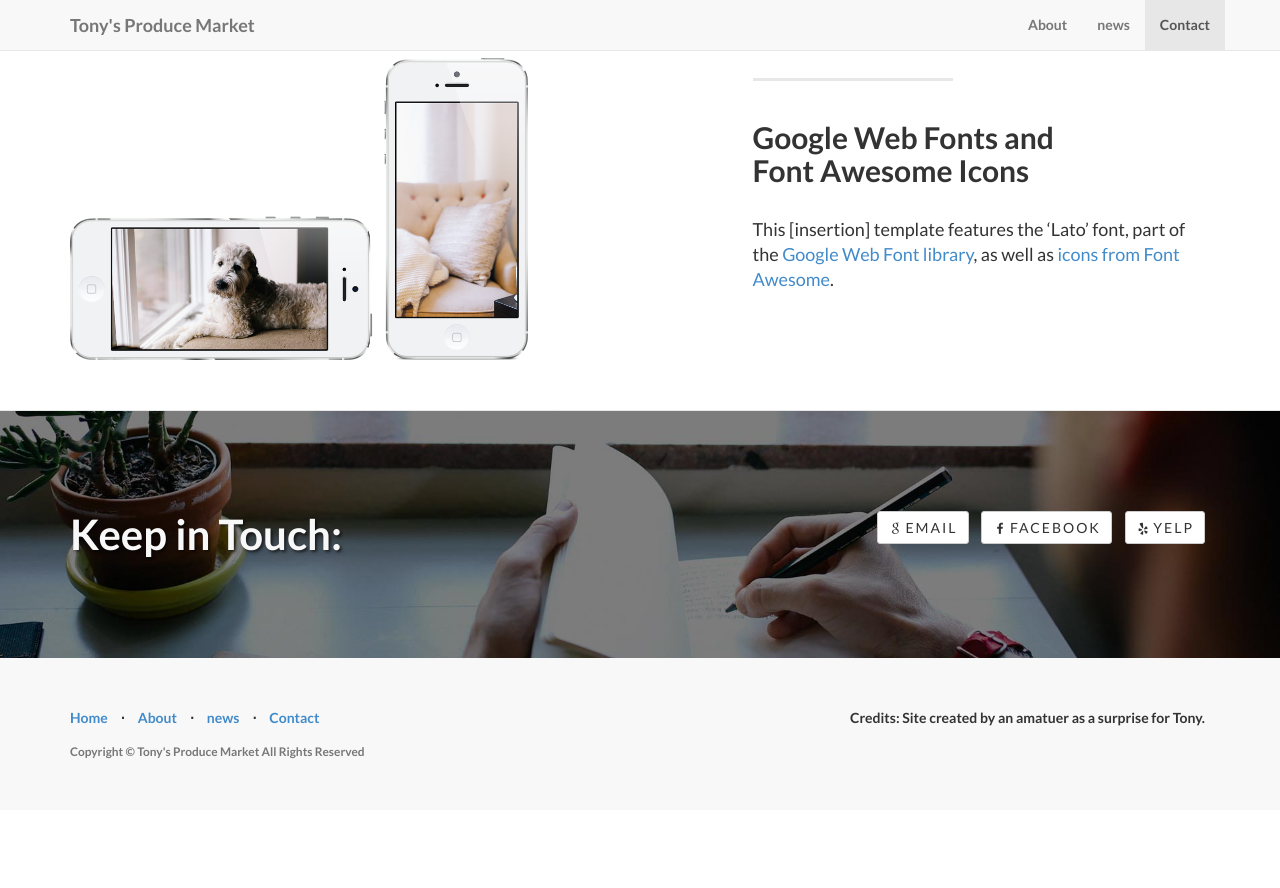
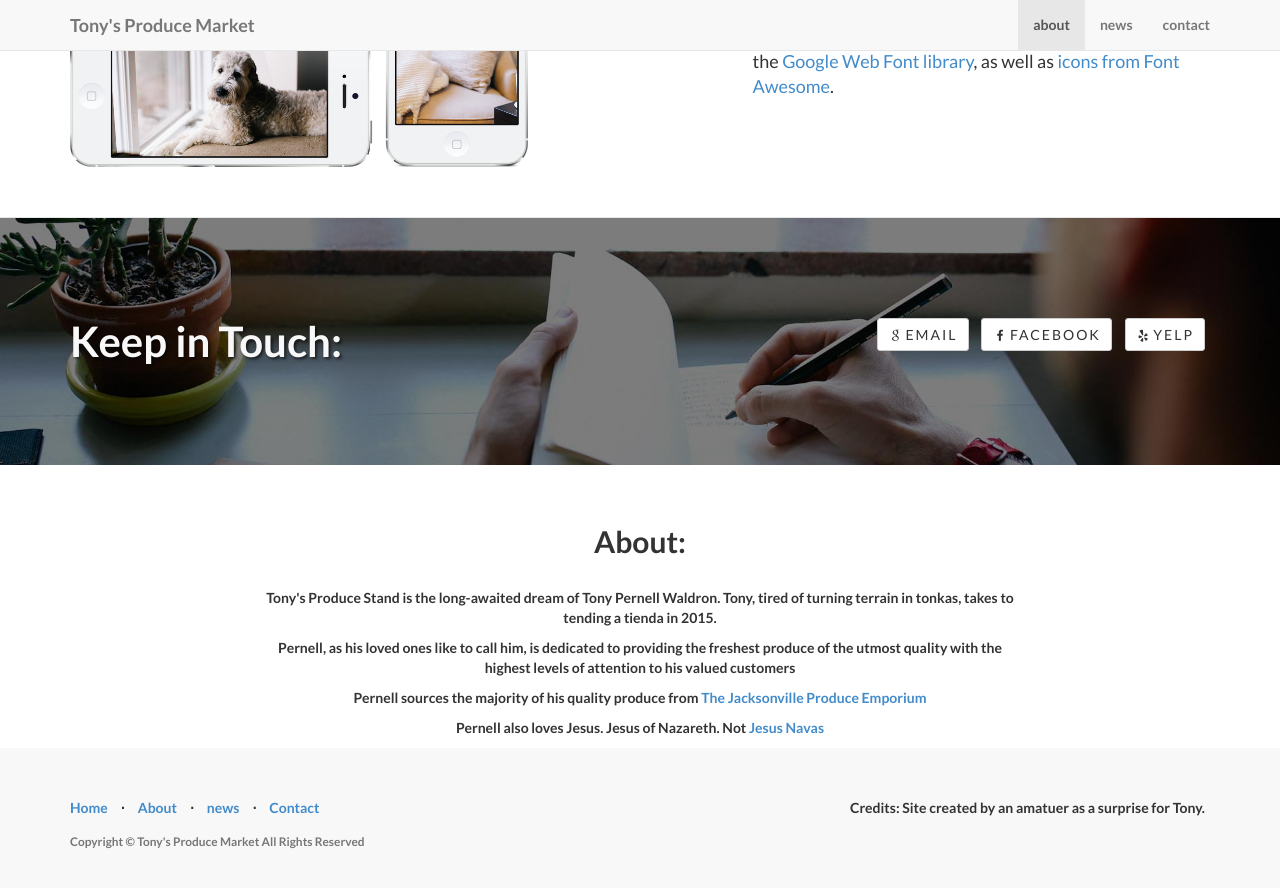
Before and after one commit to TonysProduceMarket/tonysproducemarket.com, a Jekyll site: the page built from index.html, in a window 1280 px wide and 900 px high, scrolled down 1846 px. Shown: the top 888 px of the window. Built offline with Jekyll 4.4.1, drawn with Linux system fonts in a browser that asks for light colours; before the commit the page ends 2656 px from its top, so only the background shows below that; some of the changed text lies outside the part shown.

Commit message:
Changed the location of the About statment, modified it a little. Lowercased navbar

```diff
--- a/_includes/about.html
+++ b/_includes/about.html
@@ -3,12 +3,13 @@
         <div class="row">
             <div class="col-lg-8 col-lg-offset-2">
               <br/><br/>
-              <h2>Tony's Story:</h2>
+              <h2>About:</h2>
               <br/>
-                <p>Tony Pernell Waldron realized his dream in 2015 in creating a produce stand dedicated to quality and honesty. Tony, an avid horticulturist, wanted to share his love and knowledge of fresh produce with his friends and community.</p>
-
-                <!-- <p>Landing-Page is a free Bootstrap 3 theme created by Start Bootstrap. It can be yours right now, simply download the template on <a href="http://startbootstrap.com/template-overviews/landing-page/">the preview page</a>. The theme is open source, and you can use it for any purpose, personal or commercial.</p> -->
-                <br/>
+              <p>Tony's Produce Stand is the long-awaited dream of Tony <b>Pernell</b> Waldron. Tony, tired of turning terrain in tonkas, takes to tending a tienda in 2015.</p>
+              <p>Pernell, as his loved ones like to call him, is dedicated to providing the freshest produce of the utmost quality with the highest levels of attention to his valued customers</p>
+              <p>Pernell sources the majority of his quality produce from <a href="http://www.sunrisefreshproduce.com/">The Jacksonville Produce Emporium</a>
+              <p>Pernell also loves Jesus. Jesus of Nazareth. Not <a href="https://en.wikipedia.org/wiki/Jes%C3%BAs_Navas">Jesus Navas</a>
+              <br/>
               </div>
         </div>
     </section>
--- a/_includes/header.html
+++ b/_includes/header.html
@@ -15,13 +15,13 @@
         <div class="collapse navbar-collapse" id="bs-example-navbar-collapse-1">
             <ul class="nav navbar-nav navbar-right">
             	<li>
-                    <a class="page-scroll" href="#about">About</a>
+                    <a class="page-scroll" href="#about">about</a>
                 </li>
                 <li>
                     <a class="page-scroll" href="#news">news</a>
                 </li>
                 <li>
-                    <a class="page-scroll" href="#contact">Contact</a>
+                    <a class="page-scroll" href="#contact">contact</a>
                 </li>
             </ul>
         </div>
--- a/_layouts/default.html
+++ b/_layouts/default.html
@@ -4,9 +4,9 @@
 
 	<body>
 		{% include header.html %}
-		{% include about.html %}
 		{% include page_content.html %}
 		{% include contact.html %}
+		{% include about.html %}
 		{% include footer.html %}
 		{% include js.html %}
 	</body>
```
